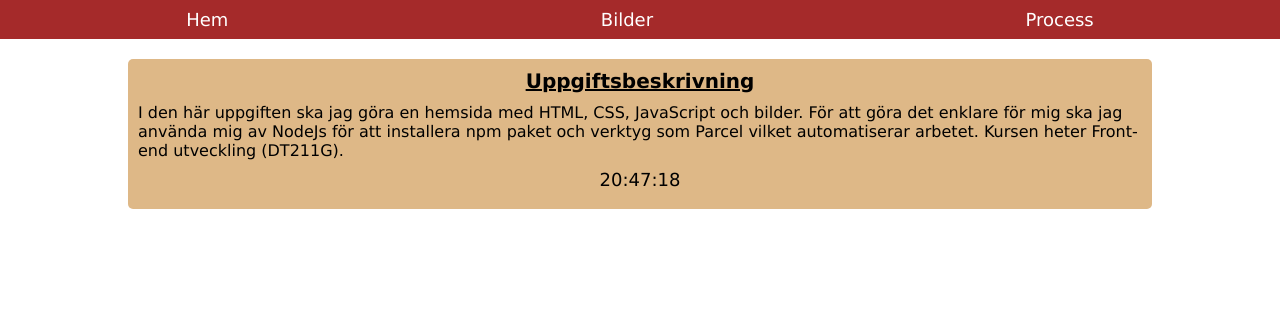
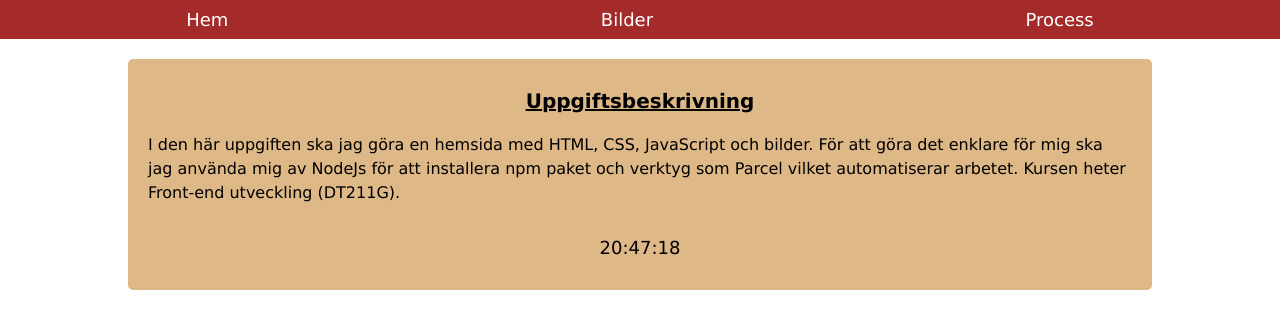
Before and after one commit to HarisSabanovic/Moment1-new, a website built with Parcel: page src/index.html in a window 1280 px wide. Built offline with nearby package versions, Linux system fonts and the light colour scheme.

Commit message:
små justeringar

```diff
--- a/src/style.css
+++ b/src/style.css
@@ -46,7 +46,13 @@
     font-size: 20px;
     text-align: center;
     text-decoration: underline;
-    margin-bottom: 10px;
+    margin: 10px;
+    margin-top: 20px;
+}
+
+.task-container p {
+    padding: 10px;
+    line-height: 1.5;
 }
 
 #current-time {
```
